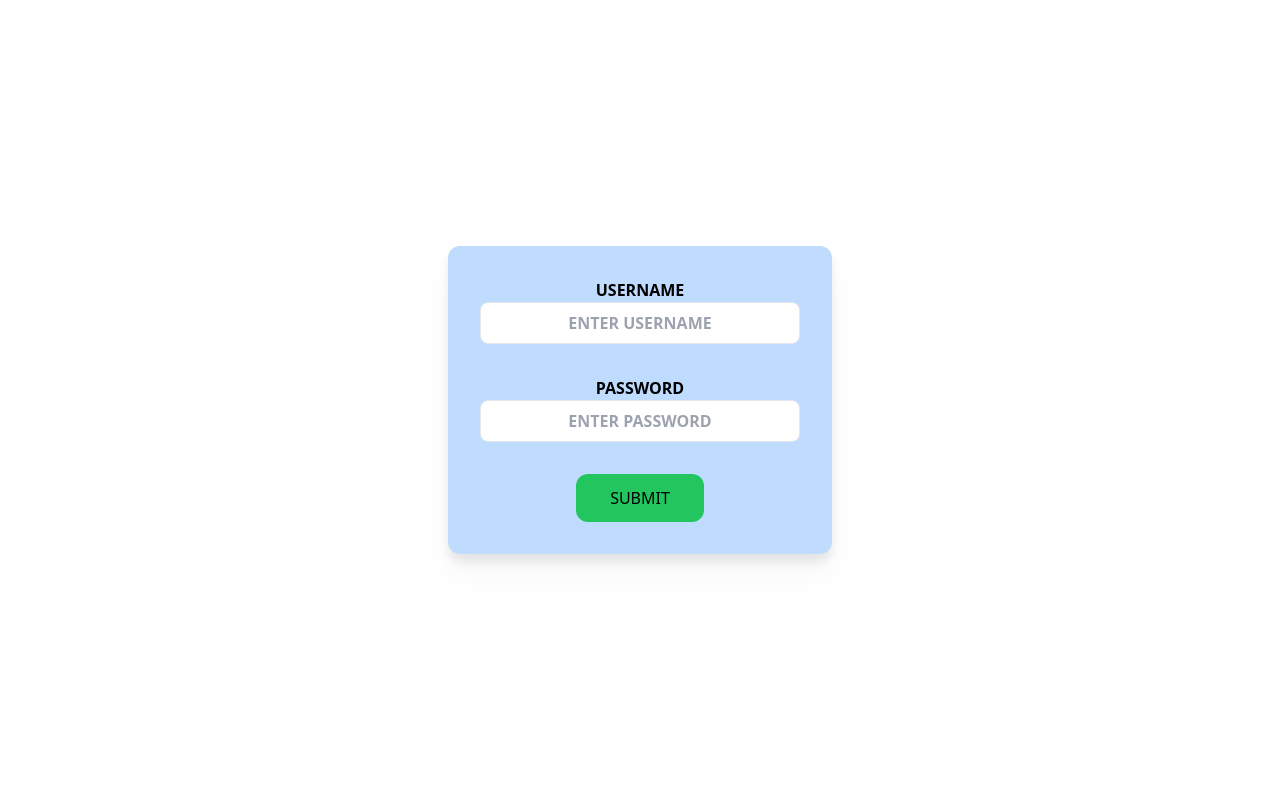
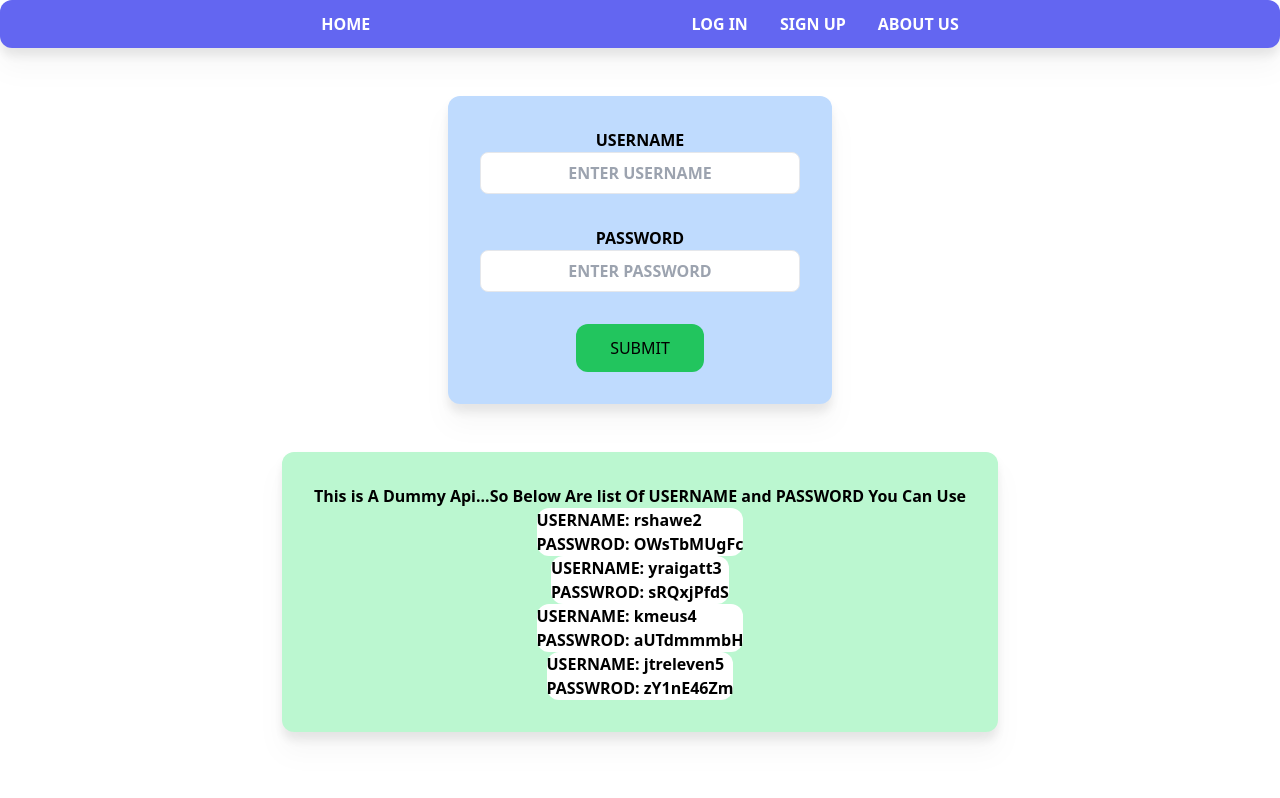
Before and after one commit to Nurudeen99/Learning-a-get-and-put-request-from-a-fake-api, a React (Create React App) app: page /logIn in a window 1280 px wide. Shown: the top 798 px of the page. Built offline with nearby package versions, Linux system fonts and the light colour scheme.

Commit message:
added a container which serve as navbar and rendered it across all pages but still has some bugs

```diff
--- a/src/App.js
+++ b/src/App.js
@@ -28,6 +28,10 @@ const router = createBrowserRouter([
     path: "/profile",
     element: <Profile />,
   },
+  {
+    path: "/login",
+    element: <LogIn />,
+  },
 ]);
 function App() {
   return (
--- /dev/null
+++ b/src/components/container/Container.jsx
@@ -0,0 +1,23 @@
+import { Link } from "react-router-dom"
+
+const Container = ({children}) => {
+  return (
+    <>
+<div>
+    <nav className="flex justify-evenly text-white bg-indigo-500 h-[3rem] items-center font-bold rounded-xl drop-shadow-xl ">
+        <Link to="/">HOME</Link>
+            <div className="flex gap-[2rem]">
+            <Link to="/login">LOG IN</Link>
+            <h1>SIGN UP</h1>
+            <h1>ABOUT US</h1>
+        </div>
+    </nav>
+{
+    children
+}
+</div>
+    </>
+  )
+}
+
+export default Container
--- a/src/components/dashboard/Dashboard.jsx
+++ b/src/components/dashboard/Dashboard.jsx
@@ -1,6 +1,7 @@
 import axios from "axios"
 import { useEffect, useState } from "react"
 import UserDetailsCard from "../../shared/UserDetailsCard"
+import Container from "../container/Container"
 
 const Dashboard = () => {
 
@@ -32,7 +33,7 @@ const Dashboard = () => {
 
   return (
 
-    <div className="flex w-full min-h-screen">
+    <Container className="flex w-full min-h-screen">
          {/* {
             theUserDetail.company?.address?.address
          } */}
@@ -41,7 +42,10 @@ const Dashboard = () => {
          }
 
 
-    </div>
+    </Container>
+
+
+
   )
 }
 
--- a/src/components/getreq/Getreq.jsx
+++ b/src/components/getreq/Getreq.jsx
@@ -2,6 +2,7 @@ import axios from "axios"
 import { useEffect, useState } from "react"
 import Card from "../../shared/Card"
 import SingleCard from "../../shared/SingleCard"
+import Container from "../container/Container"
 
 const Getreq = () => {
     const [userDetails,setUserDetails] = useState([])
@@ -32,8 +33,8 @@ const hisHobby = JSON.parse(localStorage.getItem("hobby"))
 const food = localStorage.getItem("myFood")
 
   return (
-    <>
-       <div>My name is {myName} a Senior Dev.I love {hisHobby.like} and  my best food is {food}</div>
+    <Container>
+       {/* <div>My name is {myName} a Senior Dev.I love {hisHobby.like} and  my best food is {food}</div> */}
        {/* <div> {hisHobby}</div> */}
     <div className="flex w-full min-h-screen gap-6 p-[5rem] ">
        <div className="grid grid-cols-3 gap-6 px-[2rem]">
@@ -48,7 +49,7 @@ const food = localStorage.getItem("myFood")
          }
       </div>
     </div>
-    </>
+    </Container>
 
   )
 }
--- a/src/components/logIn/LogIn.jsx
+++ b/src/components/logIn/LogIn.jsx
@@ -2,6 +2,7 @@ import { useState } from "react"
 import Input from "../../shared/Input"
 import axios from "axios"
 import { useNavigate } from "react-router-dom"
+import Container from "../container/Container"
 
 const LogIn = () => {
     const navigateTo = useNavigate()
@@ -41,8 +42,8 @@ const LogIn = () => {
     }
 
   return (
-    <>
-    <div className="flex justify-center items-center min-h-screen">
+    <Container>
+    <div className="flex justify-center items-center p-[3rem] ">
         <form onSubmit={submitUserDetail} className="flex flex-col p-[2rem] gap-[2rem] bg-blue-200 rounded-xl drop-shadow-xl">
             <Input
             onChange={handleUsername}
@@ -63,9 +64,10 @@ const LogIn = () => {
                    <button className={`${isLoading? "bg-red-500 " : "bg-green-500 "}bg-green-500 rounded-xl w-[8rem] h-[3rem]`}>{isLoading ? "LOADING..." : "SUBMIT"}</button>
             </div>
         </form>
+
     </div>
     <div className="flex justify-center items-center  ">
-        <div className="flex flex-col p-[2rem]  bg-blue-200 rounded-xl drop-shadow-xl">
+        <div className="flex flex-col p-[2rem]  bg-green-200 rounded-xl drop-shadow-xl">
               <div className="flex flex-col items-center font-bold">
                 <h1>This is A Dummy Api...So Below Are list Of USERNAME and PASSWORD You Can Use</h1>
 
@@ -92,7 +94,7 @@ const LogIn = () => {
         </div>
     </div>
 
-    </>
+    </Container>
   )
 }
 
--- a/src/components/profile/Profile.jsx
+++ b/src/components/profile/Profile.jsx
@@ -1,6 +1,7 @@
 import axios from "axios"
 import { useEffect, useState } from "react"
 import ProfileCard from "../../shared/ProfileCard"
+import Container from "../container/Container"
 
 const Profile = () => {
 
@@ -29,12 +30,12 @@ const Profile = () => {
     },[])
 
   return (
-    <>
+    <Container>
 
       {
         <ProfileCard  {...userProfile}/>
       }
-    </>
+    </Container>
 
 
   )
--- a/src/components/putreq/Putreq.jsx
+++ b/src/components/putreq/Putreq.jsx
@@ -2,6 +2,7 @@ import { useState } from "react"
 import Input from "../../shared/Input"
 import axios from "axios"
 import { useParams } from "react-router-dom"
+import Container from "../container/Container"
 
 const Putreq = () => {
 
@@ -41,7 +42,7 @@ const Putreq = () => {
                       name: name,
                       job: job,
                       email: email,
-                      gender:gender,
+                      gender:genderContainer,
                       }
             })
             console.log("let me see the details;",userData.data)
@@ -54,7 +55,7 @@ const Putreq = () => {
 
      localStorage.setItem("myFood","JollofRice")
   return (
-    <>
+    <Container>
     <div>
         <form onSubmit={handleSubmitUserData} className="flex flex-col justify-center items-center py-[2rem] gap-[1rem] min-h-screen ">
               <Input  value={name} onChange={handleName} label="Name" placeholder="Enter Your Full Name"/>
@@ -67,7 +68,7 @@ const Putreq = () => {
         </form>
     </div>
 
-    </>
+    </Container>
 
     )
 }
--- a/src/index.js
+++ b/src/index.js
@@ -3,10 +3,12 @@ import ReactDOM from 'react-dom/client';
 import './index.css';
 import App from './App';
 import reportWebVitals from './reportWebVitals';
+import Container from './components/container/Container';
 
 const root = ReactDOM.createRoot(document.getElementById('root'));
 root.render(
   <React.StrictMode>
+    {/* <Container/> */}
     <App />
   </React.StrictMode>
 );
--- a/src/shared/ProfileCard.jsx
+++ b/src/shared/ProfileCard.jsx
@@ -1,8 +1,12 @@
 
 const ProfileCard = ({image,age,birthDate,bloodGroup,email,eyeColor,firstName,lastName,gender,height,university,phone,weight,maidenName,userAgent,company,address}) => {
   return (
-    <div className="flex justify-center items-center w-full bg-black bg-opacity-50  min-h-screen top-0 fixed">
+
+    <div className="flex justify-center items-center w-full  p-[3rem] min-h-screen top-0 fixed">
         <div className=" font-bold bg-white flex flex-col item-center rounded-[0.5rem] h-screen  gap-y-[0.5rem] items-center drop-shadow-xl rounded-[1.5rem] text-center w-[40rem] p-[1rem]">
+            <div className="text-4xl">
+                <h1><span className="text-green-500">WELCOME</span> <span className="text-blue-500">{firstName}</span> <span className="text-yellow-500">{lastName}</span></h1>
+            </div>
             <div className="w-[6rem]"><img src={image} alt="image" /></div>
                        <p>FULL NAME: {firstName} {lastName}</p>
                        <p>DATE OF BIRTH: {birthDate}</p>
@@ -19,7 +23,7 @@ const ProfileCard = ({image,age,birthDate,bloodGroup,email,eyeColor,firstName,la
                        {/* <h1>COMPANY NAME: {company.address.name}</h1> */}
                        <h1>MAIDEN NAME: {maidenName}</h1>
                        <h1>USERAGENT {userAgent}</h1>
-               <h1>Made With  <span className=" text-red-500 font-bold">&hearts;</span>  </h1>
+                       <h1><span className="text-red-500">Made</span> <span className="text-blue-500">With</span>  <span className=" text-red-500 font-bold">LOVE &hearts;</span>  </h1>
              </div>
     </div>
   )
--- a/src/shared/UserDetailsCard.jsx
+++ b/src/shared/UserDetailsCard.jsx
@@ -1,9 +1,11 @@
 import { Link } from "react-router-dom"
+import Container from "../components/container/Container"
 
 const UserDetailsCard = ({image,age,birthDate,bloodGroup,email,eyeColor,firstName,lastName,gender,height,university,phone}) => {
   return (
-    <div className="flex justify-center items-center w-full bg-black bg-opacity-50 min-h-screen top-0 fixed">
-        <div className="font-bold bg-white flex flex-col item-center rounded-[0.5rem] h-[25rem]  gap-y-[0.5rem] items-center drop-shadow-xl rounded-[1.5rem] text-center w-[20rem] p-[1rem]">
+
+     <div className="flex justify-center items-center w-full  min-h-screen top-0 fixed">
+        <div className="font-bold bg-white flex flex-col item-center rounded-[0.5rem] h-[28rem]  gap-y-[0.5rem] items-center drop-shadow-xl rounded-[1.5rem] text-center w-[20rem] p-[1rem]">
             <div className="w-[6rem]"><img src={image} alt="image" /></div>
                        <p>{firstName} {lastName}</p>
                        <p>{birthDate}</p>
@@ -11,13 +13,15 @@ const UserDetailsCard = ({image,age,birthDate,bloodGroup,email,eyeColor,firstNam
                        <p>{height}</p>
                        <p>{university}</p>
                        <p>{phone}</p>
-
+                        <h1 className="text-green-500 font-bold">Want To See The Full Profile?</h1>
                 <Link to="/profile" className=" font-bold">
-                    <button   className="text-white bg-green-500 h-[2.5rem]  rounded-[1rem]">GO TO PROFILE</button>
+                    <button   className="text-white bg-green-500 h-[2.5rem]  rounded-[1rem]">CLICK HERE</button>
                 </Link>
-               <h1>Made With  <span className=" text-red-500 font-bold">&hearts;</span>  </h1>
+               <h1><span className="text-red-500">Made</span> <span className="text-blue-500">With</span>  <span className=" text-red-500 font-bold">&hearts;</span>  </h1>
              </div>
     </div>
+
+
   )
 }
 
```
